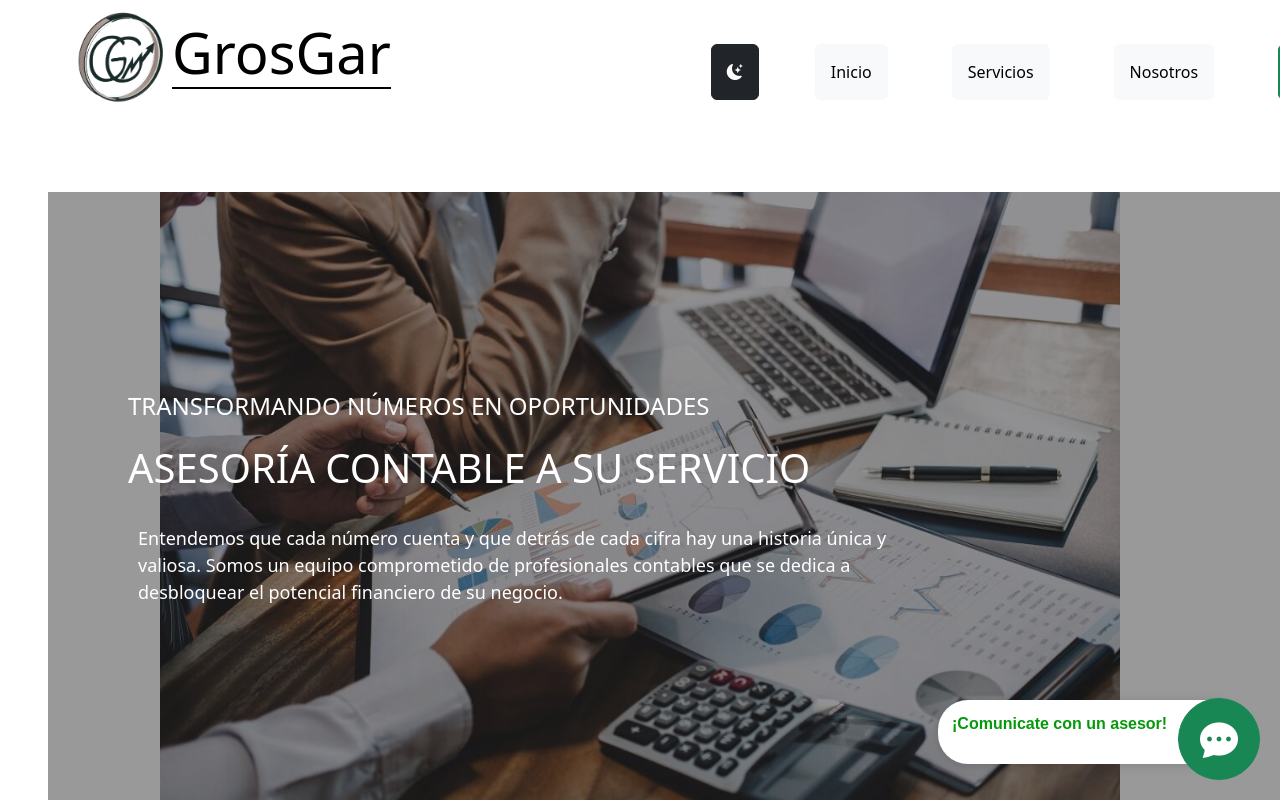
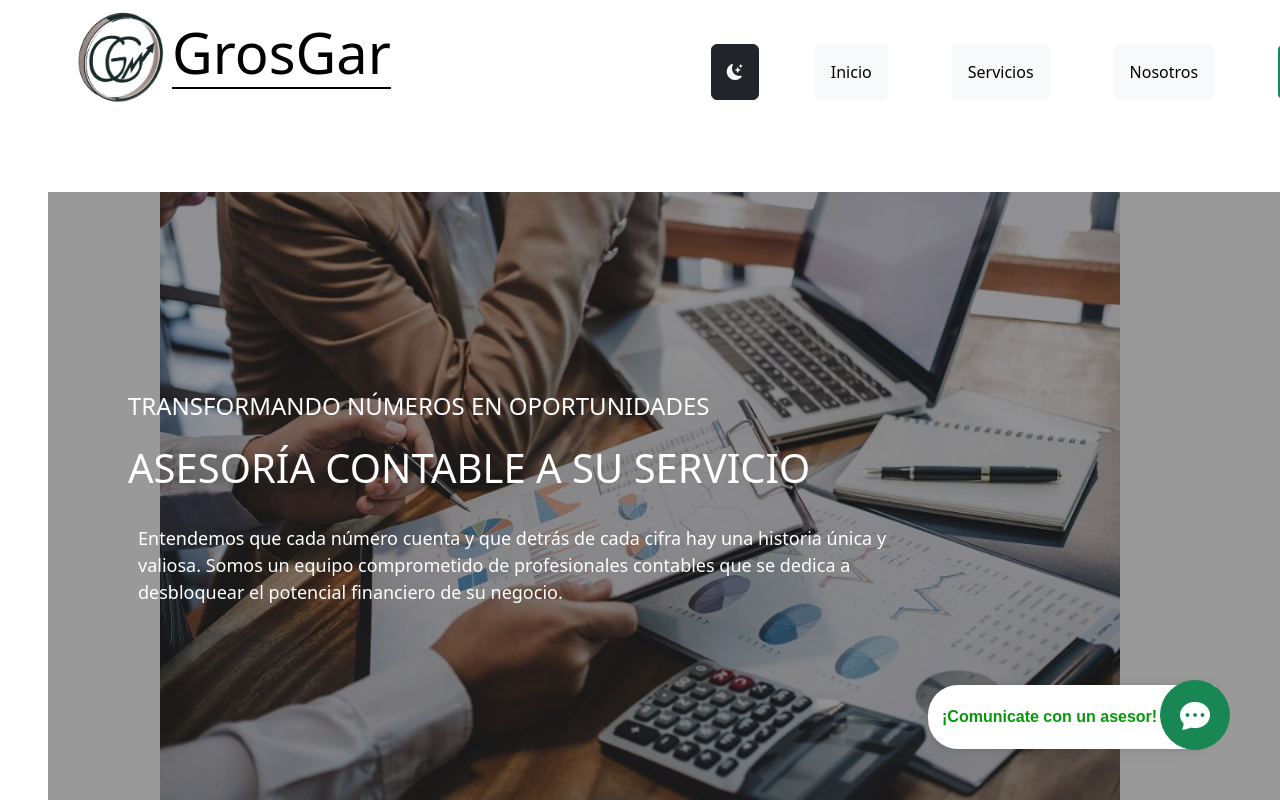
Before and after one commit to Joaquingro/Grosgar, a React (Vite) app: page / in a window 1280 px wide. Shown: the top 800 px of the page. Built offline with nearby package versions, Linux system fonts and the light colour scheme.

Commit message:
CSS fixed in Whatsapp component

```diff
--- a/src/components/Whatsapp/Whatsapp.module.css
+++ b/src/components/Whatsapp/Whatsapp.module.css
@@ -1,29 +1,27 @@
 .container{
     position: fixed;
     z-index: 9999;
-    right: 20px;
-    bottom: 20px;
+    right: 50px;
+    bottom: 50px;
 
 }
 
 .container button{
-    height: 4.1em;
-    width: 4.1em;
+    height: 3.5em;
+    width: 3.5em;
     border-radius: 50px;
     position: relative;
     z-index: 9999;
 }
 
 .container i{
-    font-size: 1.9em;
+    font-size: 1.5em;
 }
 
 .custom-toast-body {
     color: rgb(7, 152, 12);
     height: 2em !important;
-    margin-top: 5px;
     font-weight: bold;
-    position: fixed;
 }
 
   .custom-toast {
@@ -33,7 +31,8 @@
     border-bottom-left-radius: 30px !important;
     border-bottom-right-radius: 30px !important;
     position: fixed;
-    right: 10px
+    right: 20px;
+    bottom: 15px;
 }
 
 /*
```
